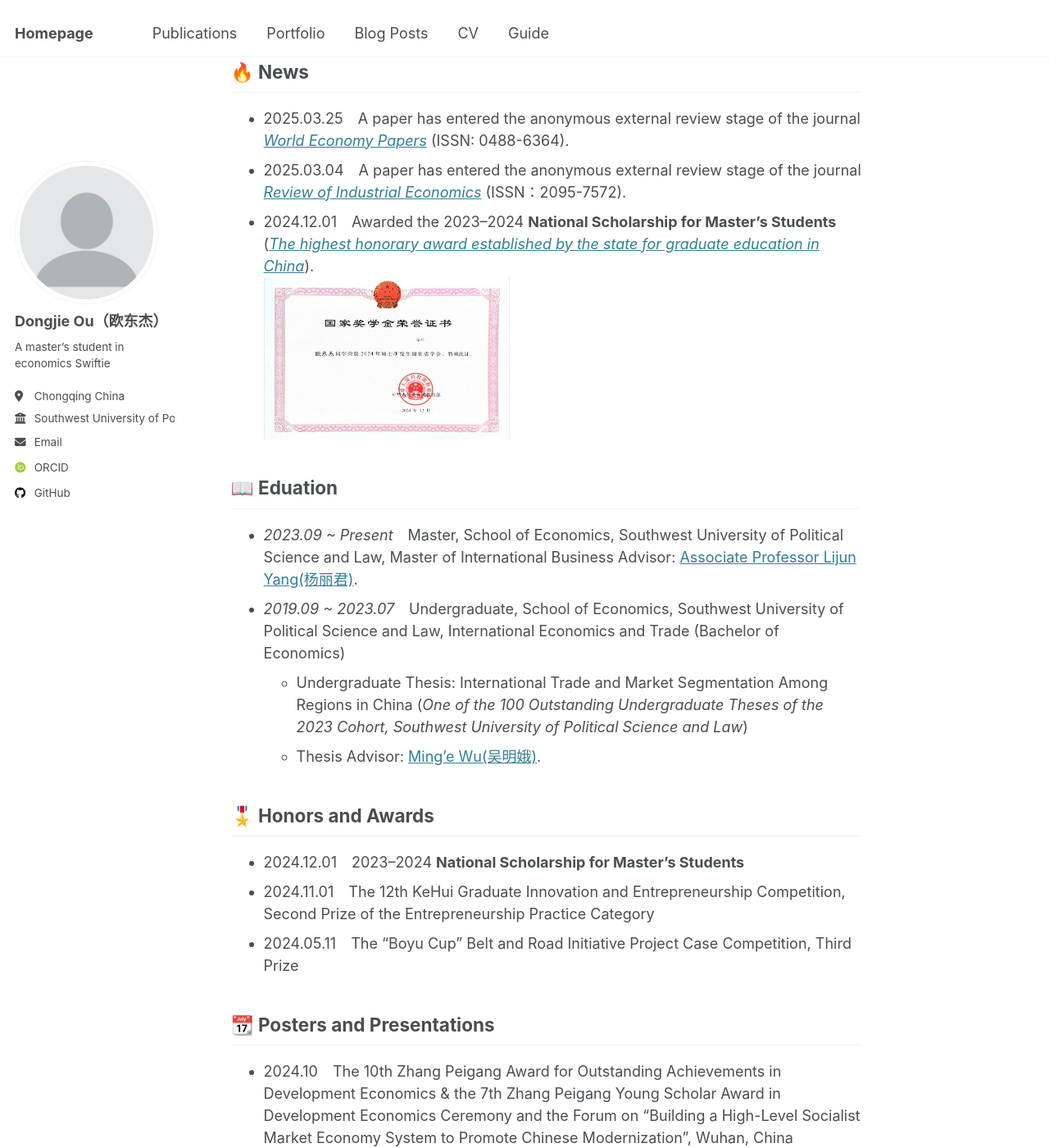
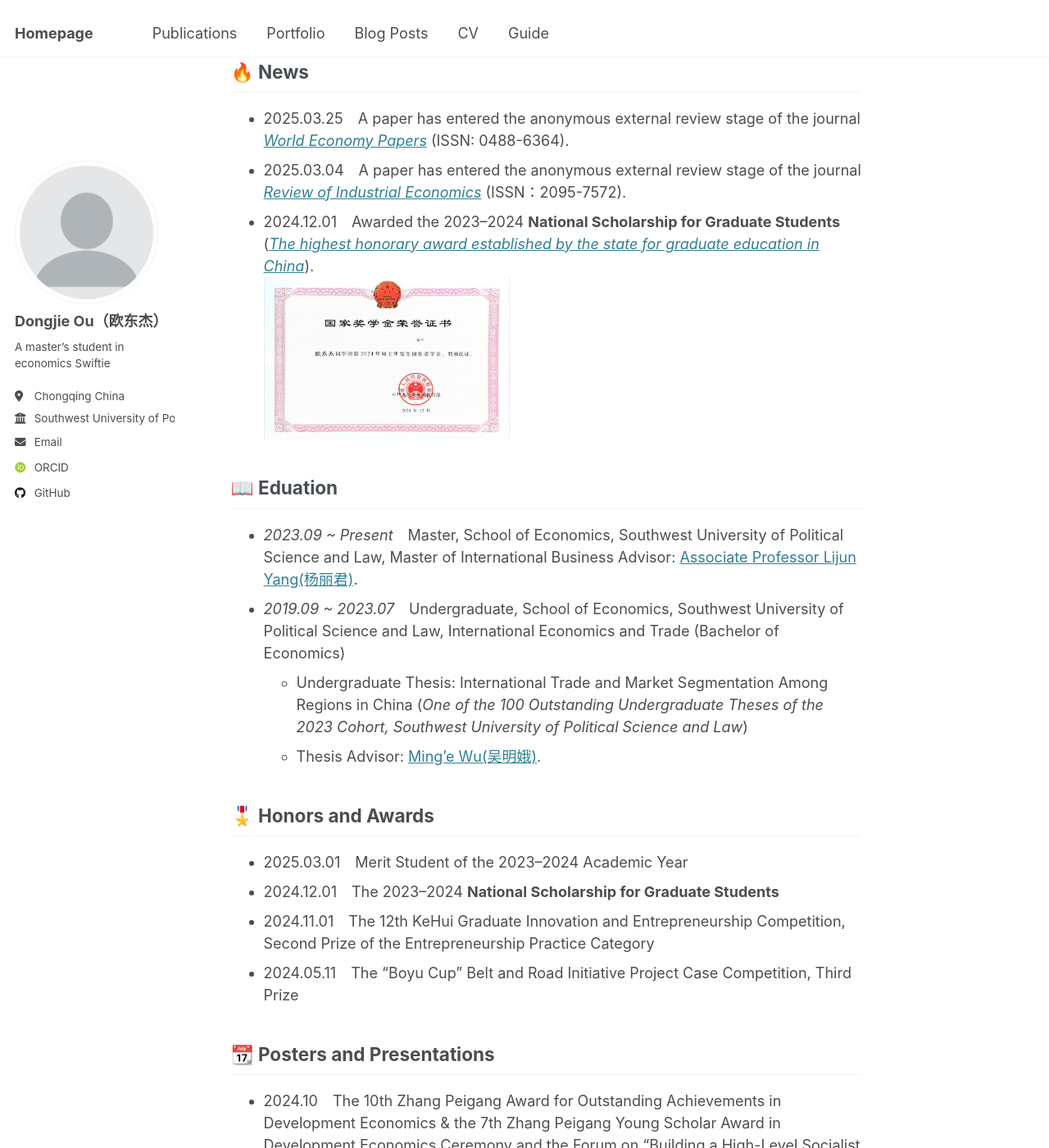
Before and after one commit to oudongjie2001/oudongjie2001.github.io, a Jekyll site: the page built from _pages/about.md, in a window 1280 px wide and 1400 px high, scrolled down 332 px. Shown: the whole window at 82% size. Built offline with Jekyll 4.4.1, drawn with Linux system fonts in a browser that asks for light colours; some web fonts are replaced.

Commit message:
Update about.md

```diff
--- a/_pages/about.md
+++ b/_pages/about.md
@@ -15,7 +15,7 @@ Outside of my academic life, I am an aviation enthusiast and enjoys music, hikin
 ------
 - 2025.03.25&emsp;A paper has entered the anonymous external review stage of the journal [*World Economy Papers*](http://sjjjwh.magtech.com.cn/CN/0488-6364/home.shtml) (ISSN: 0488-6364).
 - 2025.03.04&emsp;A paper has entered the anonymous external review stage of the journal [*Review of Industrial Economics*](https://xdch.cbpt.cnki.net/WKG/WebPublication/index.aspx?mid=xdch) (ISSN：2095-7572).
-- 2024.12.01&emsp;Awarded the 2023–2024 **National Scholarship for Master’s Students** ([*The highest honorary award established by the state for graduate education in China*](https://www.gov.cn/fuwu/2014-06/11/content_2698545.htm)).
+- 2024.12.01&emsp;Awarded the 2023–2024 **National Scholarship for Graduate Students** ([*The highest honorary award established by the state for graduate education in China*](https://www.gov.cn/fuwu/2014-06/11/content_2698545.htm)).
   <div style="display: flex; align-items: center; gap: 15px;">
     <img src='/images/National Scholarship.png' style='width: 300px; height: auto;'></div>
 
@@ -29,7 +29,8 @@ Outside of my academic life, I am an aviation enthusiast and enjoys music, hikin
 
 🎖️ Honors and Awards
 ------
-- 2024.12.01&emsp;2023–2024 **National Scholarship for Master’s Students**
+- 2025.03.01&emsp;Merit Student of the 2023–2024 Academic Year
+- 2024.12.01&emsp;The 2023–2024 **National Scholarship for Graduate Students**
 - 2024.11.01&emsp;The 12th KeHui Graduate Innovation and Entrepreneurship Competition, Second Prize of the Entrepreneurship Practice Category
 - 2024.05.11&emsp;The “Boyu Cup” Belt and Road Initiative Project Case Competition, Third Prize
 
```
